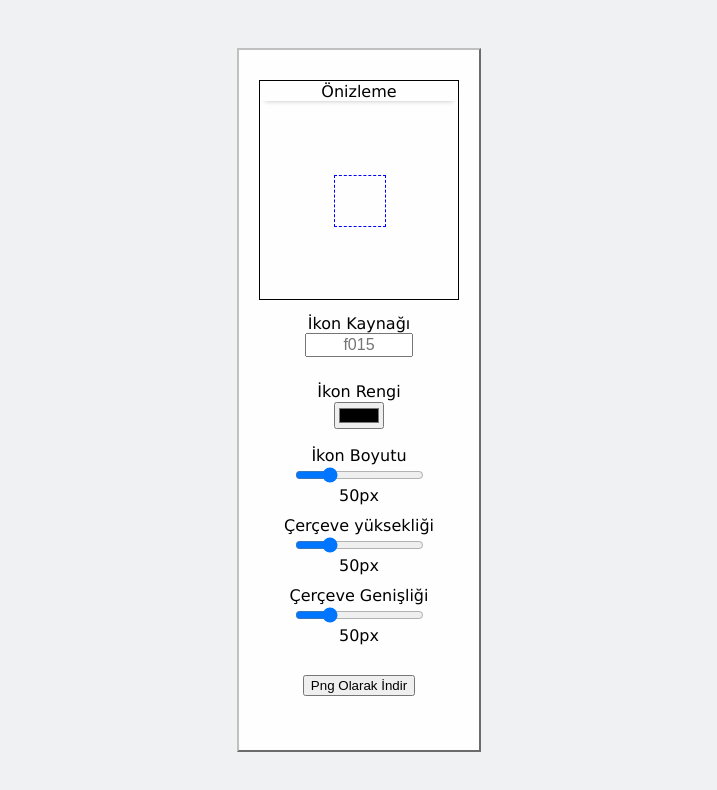
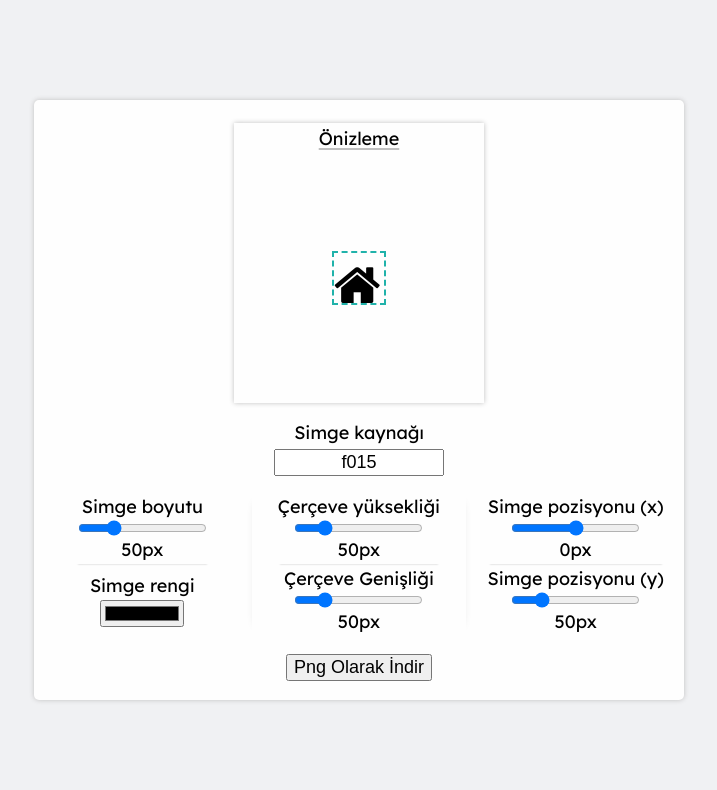
Before and after one commit to ahmettoguz/Save_Icon, a plain HTML site: page index.html in a window 1280 px wide. Shown: the whole page, without its empty margins (281-998 px from the left). Drawn offline with nearby package versions, Linux system fonts and the light colour scheme.

Commit message:
Project Finished With uni Code

```diff
--- a/assets/css/style.css
+++ b/assets/css/style.css
@@ -3,7 +3,6 @@ body {
   margin: 0;
   padding: 0;
   height: 100%;
-  font-family: "Lucida Sans", "Lucida Sans Regular", "Lucida Grande";
 }
 
 body {
@@ -14,69 +13,134 @@ body {
 }
 
 #main {
-  min-height: 700px;
-  /* height: 100%;  */
-  padding: 30px 20px;
+  height: 600px;
+  width: 650px;
+  padding: 10px;
   box-sizing: border-box;
+  display: flex;
   flex-direction: column;
+  justify-content: space-evenly;
+  align-items: center;
   background-color: #fefefe;
-  border: 2px outset silver;
+  border-radius: 5px;
+  box-shadow: 0 0 5px silver;
 }
 
 #main div,
 #main span {
+  font-family: "Lexend Deca", sans-serif;
   box-sizing: border-box;
   display: flex;
-  justify-content: center;
+  flex-direction: column;
+  justify-content: space-evenly;
   align-items: center;
 }
 
-#main > div {
-  margin: 0 auto;
-  flex-direction: column;
-  height: 70px;
+/* labels */
+span,
+input,
+button {
+  box-sizing: border-box;
+  font-size: 18px;
   /* border: 1px solid black; */
 }
 
-#main > div > span {
-  font-family: "Lucida Sans", "Lucida Sans Regular", "Lucida Grande" !important;
-  height: 20px;
+/* rows */
+#main > div {
   width: 100%;
-  box-sizing: border-box;
-  font-family: FontAwesome;
   /* border: 1px solid black; */
 }
 
-#main > .cavasContainer {
-  width: 200px;
-  height: 220px;
-  box-sizing: border-box;
-  font-family: FontAwesome;
-  border: 1px solid black;
-  display: block;
+/* Icon */
+#main > .iconRow {
+  height: 300px;
 }
 
-#main > .cavasContainer > span {
-  font-family: "Lucida Sans", "Lucida Sans Regular", "Lucida Grande" !important;
-  height: 20px;
+#main > .iconRow > .cavasContainer {
+  height: 280px;
+  width: 250px;
+  box-shadow: 0 0 5px silver;
+}
+#main > .iconRow > .cavasContainer > span {
   width: 100%;
-  box-sizing: border-box;
-  font-family: FontAwesome;
-  box-shadow: 0 5px 5px -5px silver;
+  height: 30px;
+  text-decoration: silver underline 2px;
+  text-underline-offset: 3px;
+  /* border: 1px solid black; */
 }
 
-#main > .cavasContainer > div {
+#main > .iconRow > .cavasContainer > div {
+  width: 250px;
+  height: 250px;
   /* border: 1px solid black; */
-  height: 200px;
-  width: 200px;
 }
 
-#main > .cavasContainer > div > #canvas {
-  border: 1px dashed blue;
+#main > .iconRow > .cavasContainer > div > #canvas {
+  border: 2px dashed lightseagreen;
 }
 
-#main > .sourceContainer > input {
-  font-size: 16px;
+/* Source */
+#main > .sourceRow {
+  height: 65px;
+  width: 500px;
+}
+#main > .sourceRow > .sourceContainer {
+  height: 90%;
+  justify-content: space-around;
+  /* border: 1px solid black; */
+}
+
+#main > .sourceRow > .sourceContainer > input {
   text-align: center;
-  width: 100px;
+  width: 170px;
 }
+
+/* Details */
+#main > .detailRow {
+  height: 160px;
+  width: 650px;
+  flex-direction: row;
+  justify-content: space-around;
+  padding: 8px 0;
+}
+
+/* colums */
+#main > .detailRow > .col {
+  height: 100%;
+  width: 33%;
+  justify-content: space-around;
+  position: relative;
+  /* border: 1px solid black; */
+}
+
+#main > .detailRow > .col:nth-of-type(2) {
+  box-shadow: 6px 0 10px -12px silver, -6px 0 10px -12px silver;
+}
+
+/* rows */
+#main > .detailRow > .col > div {
+  height: 50%;
+  justify-content: center;
+}
+#main > .detailRow > .col > div:nth-of-type(1) {
+  box-shadow: 0px 2px 2px -2px silver;
+}
+
+#main > .detailRow > .col > .colorContainer > input {
+  margin-top: 3px;
+  width: 80%;
+  /* border: 1px solid black; */
+}
+
+/* Buttons */
+#main > .buttonRow {
+  height: 40px;
+}
+
+#main > .buttonRow > .buttonContainer > button {
+  transition: 200ms ease;
+}
+
+#main > .buttonRow > .buttonContainer > button:focus {
+  transform: scale(0.95);
+}
--- a/assets/js/index.js
+++ b/assets/js/index.js
@@ -5,16 +5,21 @@ let color = "black";
 let canvasHeight = 50;
 let canvasWidth = 50;
 
+let iconPosX = 0;
+let iconPosY = canvasHeight;
+
 $(function () {
   // I need this because when I want to print icon to canvas it do not print in first time.
   initilizeCanvas();
+  // console.log(findUniCode("fa-solid fa-house"));
+  console.log(findUniCode("fa-solid fa-magnifying-glass"));
 });
 
 function initilizeCanvas() {
   for (let i = 0; i < 100; i++) {
     setTimeout(() => {
       drawCanvas();
-    }, 1);
+    }, i);
   }
 }
 
@@ -26,8 +31,6 @@ function findUniCode(name) {
 
   let char = window.getComputedStyle(testI, ":before").content;
   testI.remove();
-
-  console.log("\\u" + char.charCodeAt(1).toString(16));
 
   return "\\u" + char.charCodeAt(1).toString(16);
 }
@@ -44,11 +47,11 @@ function drawCanvas() {
   ctx.fillStyle = color;
   // ctx.textBaseline = "middle";
 
-  ctx.fillText(src, 0, size);
+  ctx.fillText(src, iconPosX, iconPosY);
 }
 
 function changeSource() {
-  src = $("#main > div.sourceContainer > input").val();
+  src = $("#main > div.sourceRow > div > input").val();
 
   if (src.length == 4) {
     src = String.fromCharCode(parseInt(src, 16));
@@ -56,39 +59,83 @@ function changeSource() {
   }
 }
 
-function changeColor() {
-  color = $("#main > div.colorContainer > input[type=color]").val();
-  drawCanvas();
-}
+function changeSize() {
+  const element = $(
+    "#main > div.detailRow > div:nth-child(1) > div.sizeContainer > input[type=range]"
+  );
+  size = element.val();
 
-function changeSize() {
-  size = $("#main > div.sizeContainer > input[type=range]").val();
-  // console.log("size girildi", size);
+  // update output
+  element.next().html(`${size}px`);
 
-  //   update output
-  $("#main > div.sizeContainer > span.result").html(`${size}px`);
+  // change frame sizes
+  changeCanvasWidth(size);
+  changeCanvasHeight(size);
+  changeIconPosY(size);
 
   drawCanvas();
 }
 
-function changeCanvasHeight() {
-  canvasHeight = $(
-    "#main > div.canvasHeightContainer > input[type=range]"
+function changeColor() {
+  color = $(
+    "#main > div.detailRow > div:nth-child(1) > div.colorContainer > input[type=color]"
   ).val();
-  // console.log("size girildi", size);
-
-  //   update output
-  $("#main > div.canvasHeightContainer > span.result").html(`${size}px`);
 
   drawCanvas();
 }
 
-function changeCanvasWidth() {
-  canvasWidth = $("#main > div.canvasWidthContainer > input[type=range]").val();
-  // console.log("size girildi", size);
+function changeCanvasHeight(size = null) {
+  const element = $(
+    "#main > div.detailRow > div:nth-child(2) > div.canvasHeightContainer > input[type=range]"
+  );
+  if (size != null) element.val(size);
 
-  //   update output
-  $("#main > div.canvasWidthContainer > span.result").html(`${size}px`);
+  canvasHeight = element.val();
+
+  changeIconPosY(canvasHeight);
+
+  // update output
+  element.next().html(`${canvasHeight}px`);
+
+  drawCanvas();
+}
+
+function changeCanvasWidth(size = null) {
+  const element = $(
+    "#main > div.detailRow > div:nth-child(2) > div.canvasWidthContainer > input[type=range]"
+  );
+  if (size != null) element.val(size);
+
+  canvasWidth = element.val();
+
+  element.next().html(`${canvasWidth}px`);
+
+  drawCanvas();
+}
+
+function changeIconPosX() {
+  const element = $(
+    "#main > div.detailRow > div:nth-child(3) > div.iconPosXContainer > input[type=range]"
+  );
+  iconPosX = element.val();
+
+  // update output
+  element.next().html(`${iconPosX}px`);
+
+  drawCanvas();
+}
+
+function changeIconPosY(size = null) {
+  const element = $(
+    "#main > div.detailRow > div:nth-child(3) > div.iconPosYContainer > input[type=range]"
+  );
+
+  if (size != null) element.val(size);
+
+  iconPosY = element.val();
+
+  // update output
+  element.next().html(`${iconPosY}px`);
 
   drawCanvas();
 }
--- a/index.html
+++ b/index.html
@@ -4,6 +4,14 @@
     <meta charset="UTF-8" />
     <meta http-equiv="X-UA-Compatible" content="IE=edge" />
     <meta name="viewport" content="width=device-width, initial-scale=1.0" />
+    <!-- font -->
+    <link rel="preconnect" href="https://fonts.googleapis.com" />
+    <link rel="preconnect" href="https://fonts.gstatic.com" crossorigin />
+    <link
+      href="https://fonts.googleapis.com/css2?family=Lexend+Deca&display=swap"
+      rel="stylesheet"
+    />
+    <!-- font awasome -->
     <link
       rel="stylesheet"
       href="https://cdnjs.cloudflare.com/ajax/libs/font-awesome/6.3.0/css/all.min.css"
@@ -25,31 +33,30 @@
   </head>
   <body>
     <div id="main">
+      <div class="iconRow">
         <div class="cavasContainer">
           <span>Önizleme</span>
           <div>
-          <canvas id="canvas"></canvas>
+            <canvas id="canvas" height="50" width="50"></canvas>
           </div>
         </div>
-
+      </div>
+      <div class="sourceRow">
         <div class="sourceContainer">
-        <span>İkon Kaynağı</span>
+          <span>Simge kaynağı</span>
           <input
             type="text"
             class="source"
             oninput="changeSource()"
-          placeholder="f015"
+            value="f015"
             maxlength="4"
           />
         </div>
-
-      <div class="colorContainer">
-        <span>İkon Rengi</span>
-        <input type="color" oninput="changeColor()" />
       </div>
-
+      <div class="detailRow">
+        <div class="col">
           <div class="sizeContainer">
-        <span>İkon Boyutu</span>
+            <span>Simge boyutu</span>
             <input
               type="range"
               oninput="changeSize()"
@@ -60,13 +67,19 @@
             <span class="result">50px</span>
           </div>
 
+          <div class="colorContainer">
+            <span>Simge rengi</span>
+            <input type="color" oninput="changeColor()" />
+          </div>
+        </div>
+        <div class="col">
           <div class="canvasHeightContainer">
             <span>Çerçeve yüksekliği</span>
             <input
               type="range"
               oninput="changeCanvasHeight()"
               min="1"
-          max="200"
+              max="250"
               value="50"
             />
             <span class="result">50px</span>
@@ -78,15 +91,43 @@
               type="range"
               oninput="changeCanvasWidth()"
               min="1"
-          max="200"
+              max="250"
               value="50"
             />
             <span class="result">50px</span>
           </div>
+        </div>
+        <div class="col">
+          <div class="iconPosXContainer">
+            <span>Simge pozisyonu (x)</span>
+            <input
+              type="range"
+              oninput="changeIconPosX()"
+              min="-50"
+              max="50"
+              value="0"
+            />
+            <span class="result">0px</span>
+          </div>
 
+          <div class="iconPosYContainer">
+            <span>Simge pozisyonu (y)</span>
+            <input
+              type="range"
+              oninput="changeIconPosY()"
+              min="0"
+              max="250"
+              value="50"
+            />
+            <span class="result">50px</span>
+          </div>
+        </div>
+      </div>
+      <div class="buttonRow">
         <div class="buttonContainer">
           <button onclick="downloadClick()">Png Olarak İndir</button>
         </div>
       </div>
+    </div>
   </body>
 </html>
```
Lines whose indentation alone changed are shown as unchanged.
